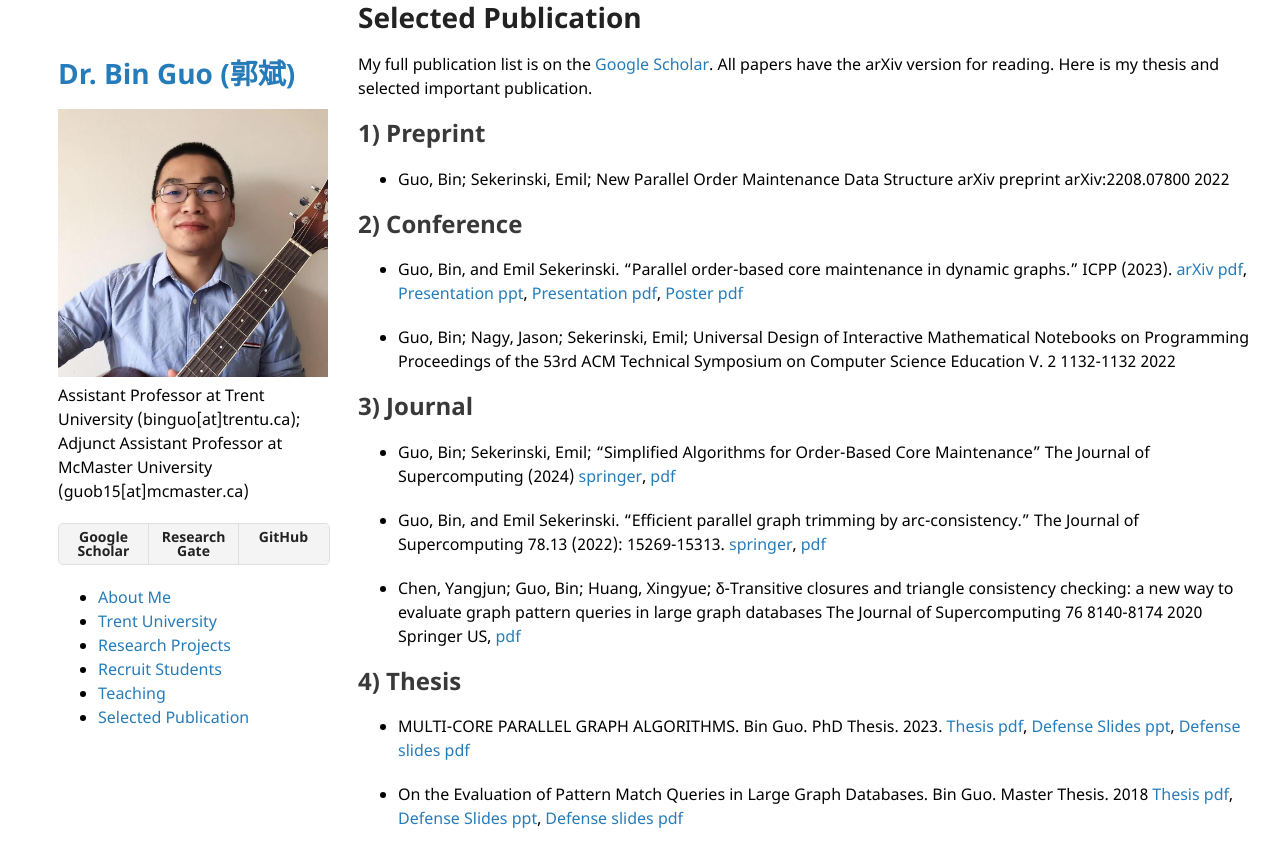
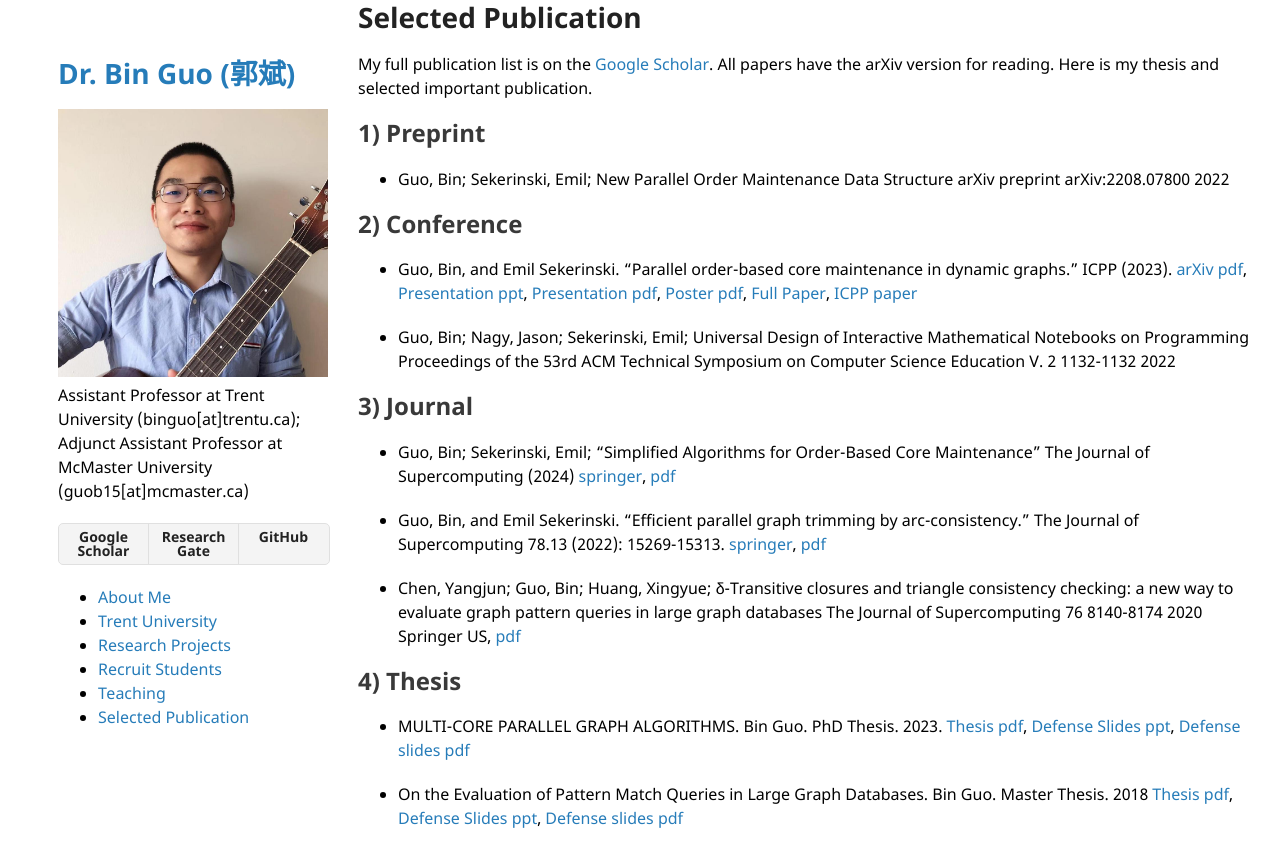
Before and after one commit to bin-guo/bin-guo.github.io, a Jekyll site: the page built from index.md, in a window 1280 px wide and 900 px high, scrolled down 4271 px. Shown: the top 867 px of the window. Built offline with Jekyll 4.4.1, drawn with Linux system fonts in a browser that asks for light colours; our own code applies the rules of GitHub Pages for plain Markdown files.

Commit message:
Add file

```diff
--- a/index.md
+++ b/index.md
@@ -123,7 +123,7 @@ Here is my thesis and selected important publication.
 - Guo, Bin; Sekerinski, Emil; 	New Parallel Order Maintenance Data Structure	arXiv preprint arXiv:2208.07800				2022
 
 ## 2) Conference
-- Guo, Bin, and Emil Sekerinski. "Parallel order-based core maintenance in dynamic graphs." ICPP (2023). [arXiv pdf](https://arxiv.org/pdf/2210.14290.pdf), [Presentation ppt](publication/icpp2023/icpp23-2.pptx), [Presentation pdf](publication/icpp2023/icpp23-2.pdf), [Poster pdf](publication/icpp2023/icpp23-poster.pdf)
+- Guo, Bin, and Emil Sekerinski. "Parallel order-based core maintenance in dynamic graphs." ICPP (2023). [arXiv pdf](https://arxiv.org/pdf/2210.14290.pdf), [Presentation ppt](publication/icpp2023/icpp23-2.pptx), [Presentation pdf](publication/icpp2023/icpp23-2.pdf), [Poster pdf](publication/icpp2023/icpp23-poster.pdf), [Full Paper](publication/icpp2023/paralle-om-full-paper.pdf), [ICPP paper](publication/icpp2023/parallel-om-icpp.pdf)
 
 - Guo, Bin; Nagy, Jason; Sekerinski, Emil; 	Universal Design of Interactive Mathematical Notebooks on Programming	Proceedings of the 53rd ACM Technical Symposium on Computer Science Education V. 2			1132-1132	2022
 
```
Also changed, not shown: 2 other files.
